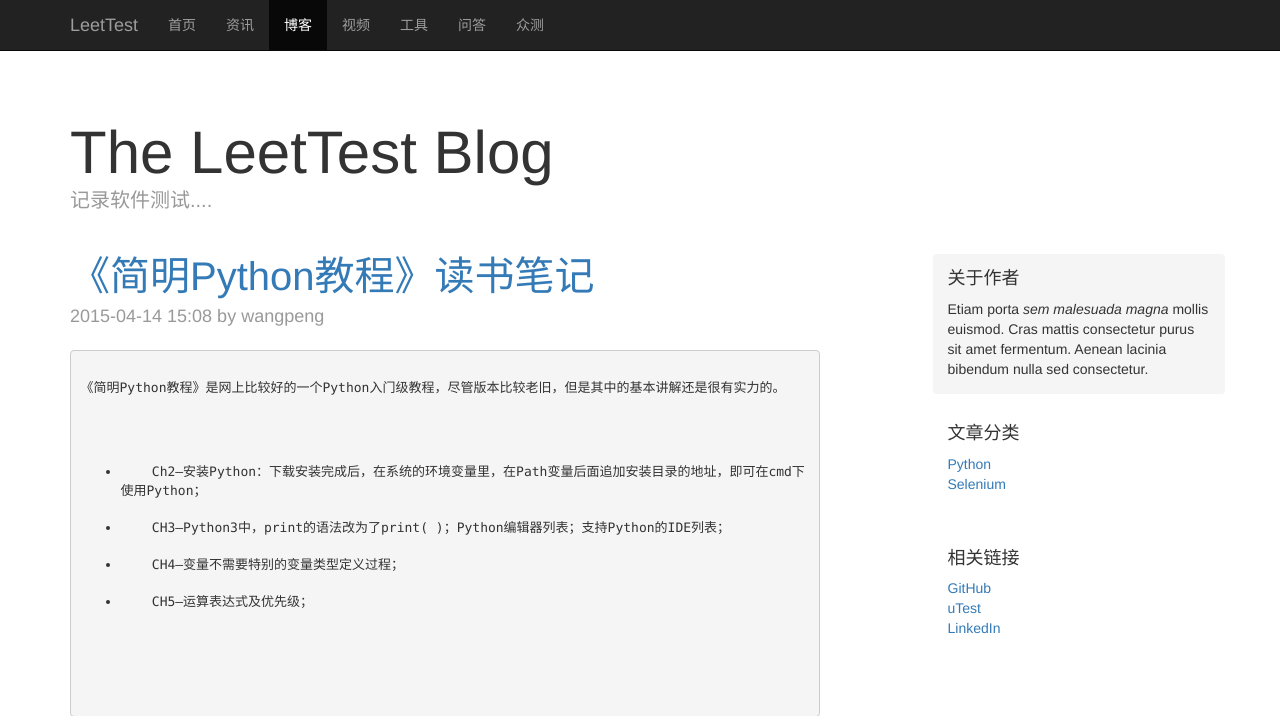
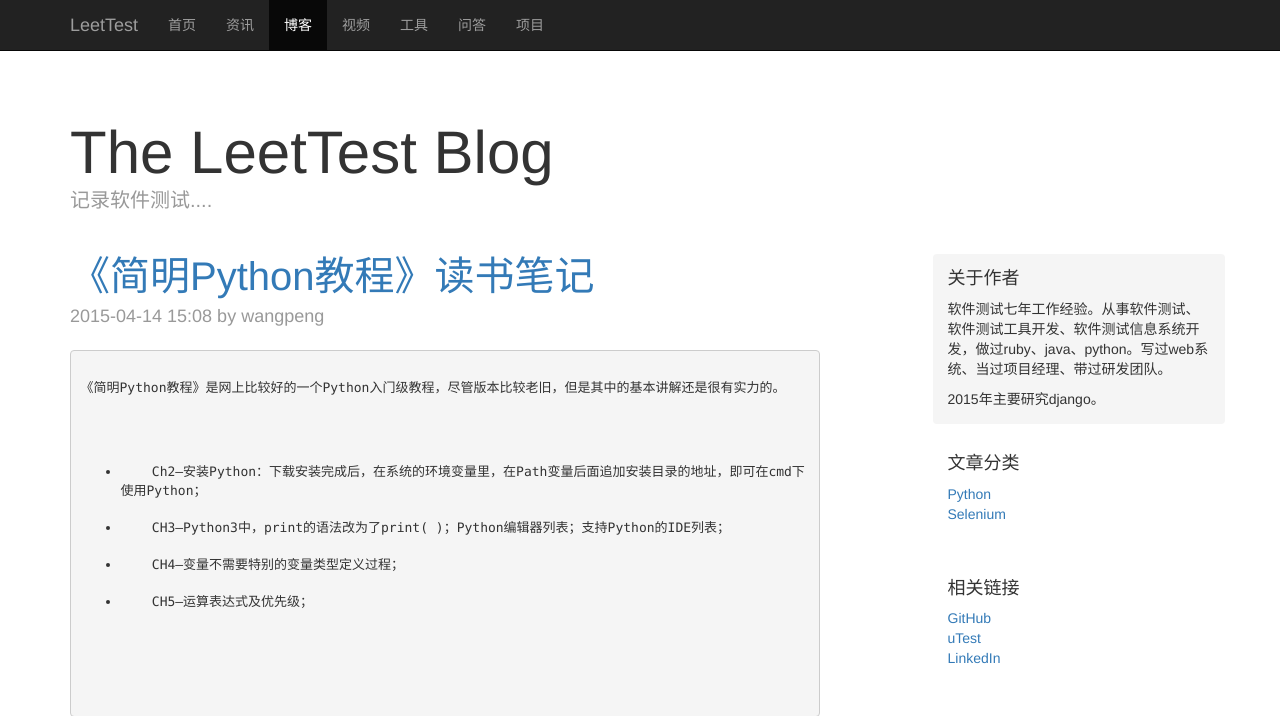
Before and after one commit to nicevoice/leettest, a Django app: page /blog/ in a window 1280 px wide. Shown: the top 716 px of the page. Run offline with Django 3.2, Linux system fonts and the light colour scheme; data comes from the database, SQL or seed files in the repository; parts of the project's set-up code (start-up, migrations or seed data) failed here and were passed over; some libraries are stand-ins or nearby versions.

Commit message:
add about me on blog_list

```diff
--- a/blog/templates/blog_list.html
+++ b/blog/templates/blog_list.html
@@ -60,7 +60,8 @@
         <div class="col-sm-3 col-sm-offset-1 blog-sidebar">
           <div class="sidebar-module sidebar-module-inset">
             <h4>关于作者</h4>
-            <p>Etiam porta <em>sem malesuada magna</em> mollis euismod. Cras mattis consectetur purus sit amet fermentum. Aenean lacinia bibendum nulla sed consectetur.</p>
+            <p>软件测试七年工作经验。从事软件测试、软件测试工具开发、软件测试信息系统开发，做过ruby、java、python。写过web系统、当过项目经理、带过研发团队。</p>
+            <p>2015年主要研究django。</p>
           </div>
           <div class="sidebar-module">
             <h4>文章分类</h4>
--- a/public/templates/base.html
+++ b/public/templates/base.html
@@ -39,7 +39,7 @@
             <li {% block active-video %}{% endblock %} ><a href="#video">视频</a></li>
             <li {% block active-tool %}{% endblock %} ><a href="/tool">工具</a></li>
             <li {% block active-answer %}{% endblock %} ><a href="#answer">问答</a></li>
-            <li {% block active-crowd %}{% endblock %} ><a href="/crowd">众测</a></li>
+            <li {% block active-crowd %}{% endblock %} ><a href="/crowd">项目</a></li>
           </ul>
         </div><!--/.nav-collapse -->
       </div>
```
Also changed, not shown: blog/templates/blog_show.html (+8 -3 lines).
